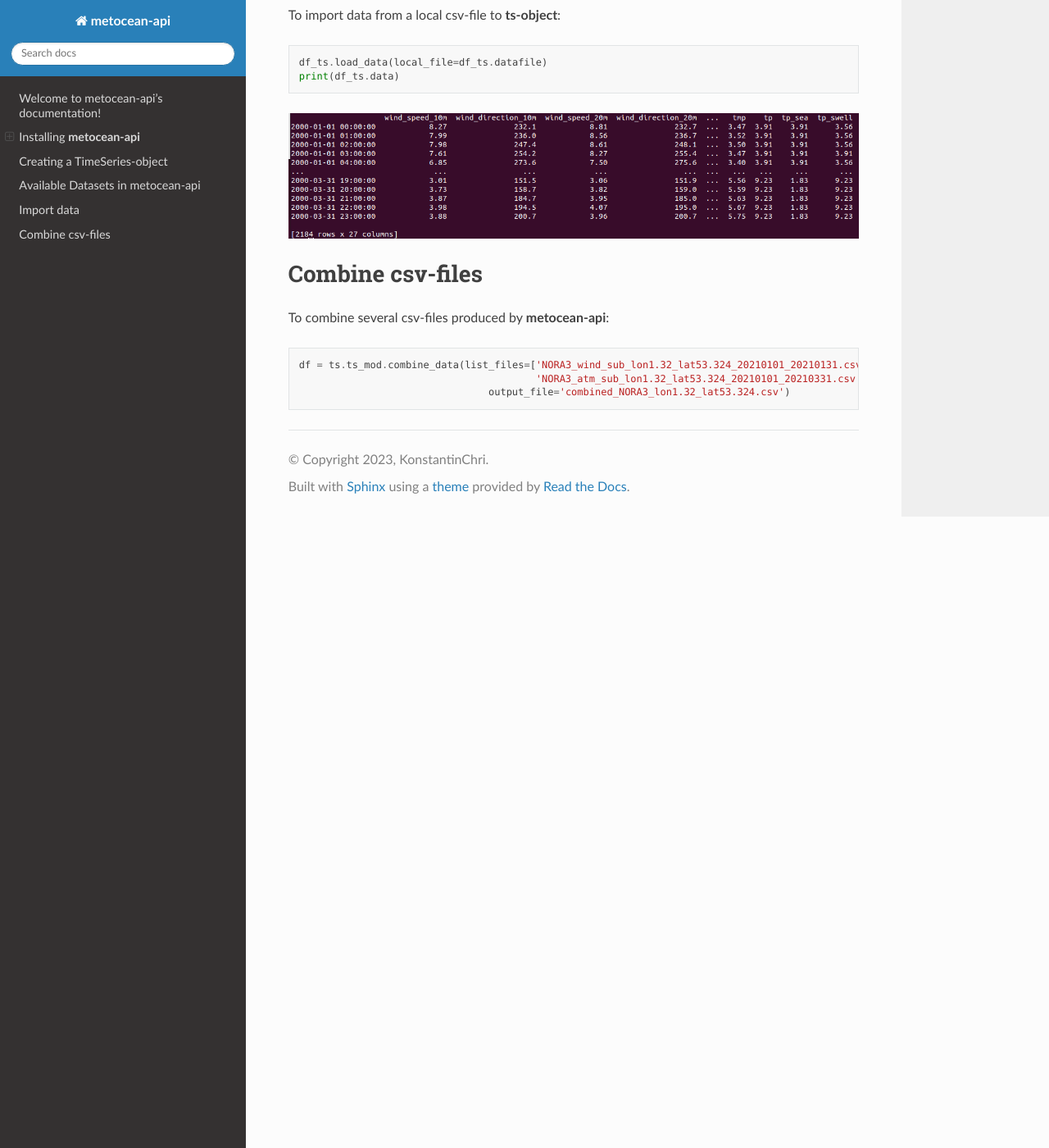
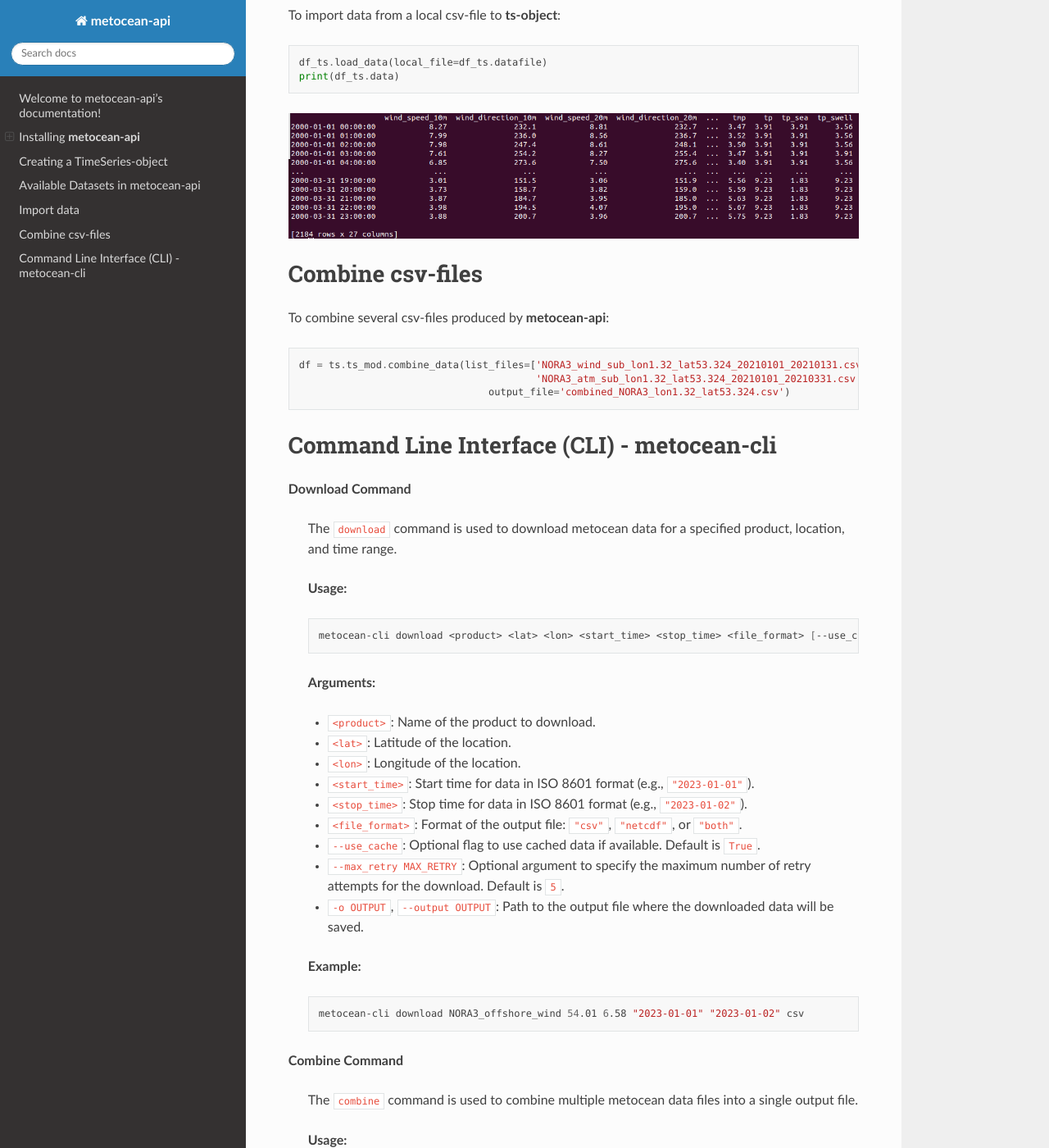
Before and after one commit to MET-OM/metocean-api, a Sphinx documentation site: the page built from docs/index.rst, in a window 1280 px wide and 1400 px high, scrolled down 5418 px. Shown: the whole window at 82% size. Built offline with Sphinx 7.4.7 and the Read the Docs theme 3.1.0, drawn with Linux system fonts in a browser that asks for light colours; some of the changed text lies outside the part shown.

Commit message:
Bug fix + add cli

```diff
--- a/docs/index.rst
+++ b/docs/index.rst
@@ -4,7 +4,7 @@
    contain the root `toctree` directive.
 
 Welcome to metocean-api's documentation!
-=====================================
+========================================
 
 **metocean-api**  is a Python tool designed to extract time series of metocean (meteorological and oceanographic) data from various sources, including global, regional, and coastal hindcasts and reanalysis.
 The extracted data can be saved in CSV format or NetCDF for further analysis and usage.
@@ -271,6 +271,63 @@ To combine several csv-files produced by **metocean-api**:
                                            'NORA3_atm_sub_lon1.32_lat53.324_20210101_20210331.csv'],
                                    output_file='combined_NORA3_lon1.32_lat53.324.csv')
 
+
+
+Command Line Interface (CLI) - metocean-cli
+===========================================
+
+**Download Command**
+
+
+  The ``download`` command is used to download metocean data for a specified product, location, and time range.
+
+  **Usage:**
+
+  .. code-block:: bash
+
+    metocean-cli download <product> <lat> <lon> <start_time> <stop_time> <file_format> [--use_cache] [--max_retry MAX_RETRY] [-o OUTPUT]
+
+  **Arguments:**
+
+  - ``<product>``: Name of the product to download.
+  - ``<lat>``: Latitude of the location.
+  - ``<lon>``: Longitude of the location.
+  - ``<start_time>``: Start time for data in ISO 8601 format (e.g., ``"2023-01-01"``).
+  - ``<stop_time>``: Stop time for data in ISO 8601 format (e.g., ``"2023-01-02"``).
+  - ``<file_format>``: Format of the output file: ``"csv"``, ``"netcdf"``, or ``"both"``.
+  - ``--use_cache``: Optional flag to use cached data if available. Default is ``True``.
+  - ``--max_retry MAX_RETRY``: Optional argument to specify the maximum number of retry attempts for the download. Default is ``5``.
+  - ``-o OUTPUT``, ``--output OUTPUT``: Path to the output file where the downloaded data will be saved.
+
+  **Example:**
+
+  .. code-block:: bash
+
+    metocean-cli download NORA3_offshore_wind 54.01 6.58 "2023-01-01" "2023-01-02" csv
+
+**Combine Command**
+
+  The ``combine`` command is used to combine multiple metocean data files into a single output file.
+
+  **Usage:**
+
+  .. code-block:: bash
+
+    metocean-cli combine <files>... -o OUTPUT
+
+  **Arguments:**
+
+  - ``<files>...``: List of file paths to combine. You can specify multiple files separated by spaces.
+  - ``-o OUTPUT``, ``--output OUTPUT``: Path to the output file where the combined data will be saved.
+
+  **Example:**
+
+  .. code-block:: bash
+
+    metocean-cli combine 'NORA3_wind_sub_lon1.32_lat53.324_20210101_20210131.csv' 'NORA3_atm_sub_lon1.32_lat53.324_20210101_20210331.csv' -o combined.csv
+
+
+
 .. toctree::
    :maxdepth: 2
    :caption: Contents:
```
